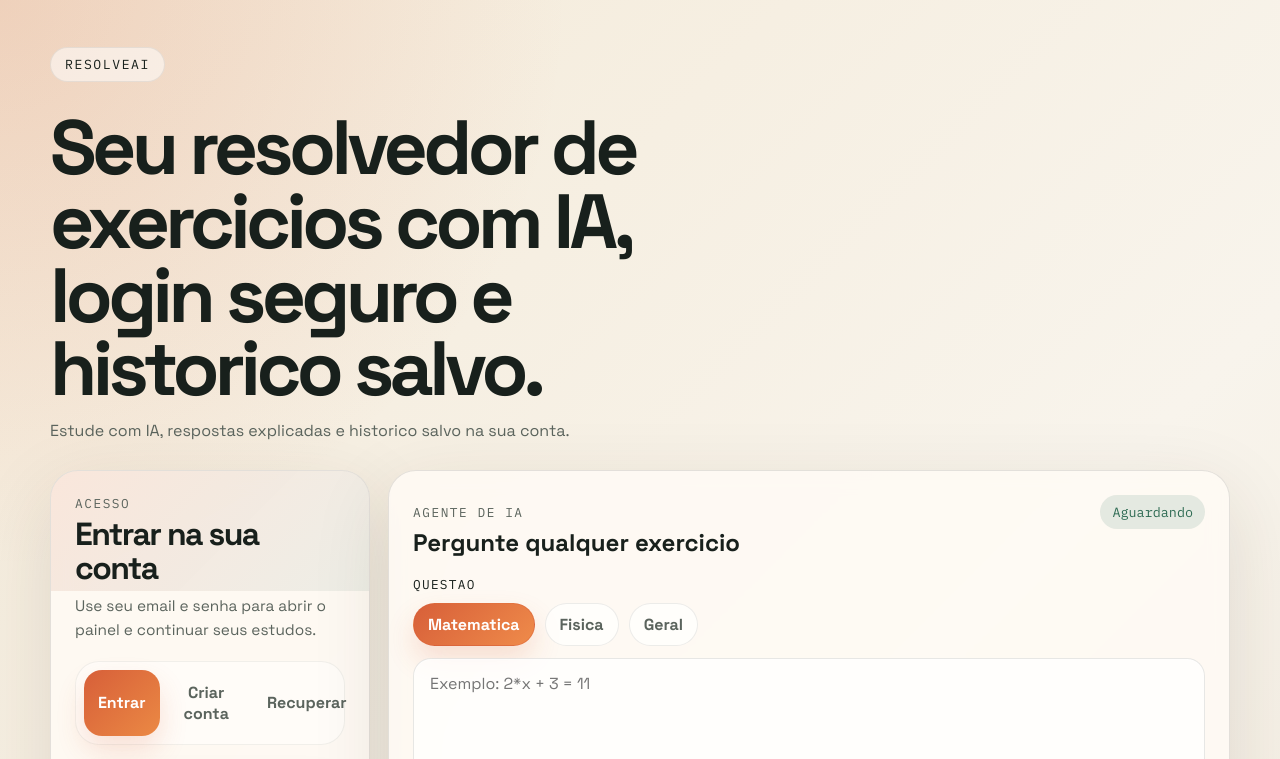
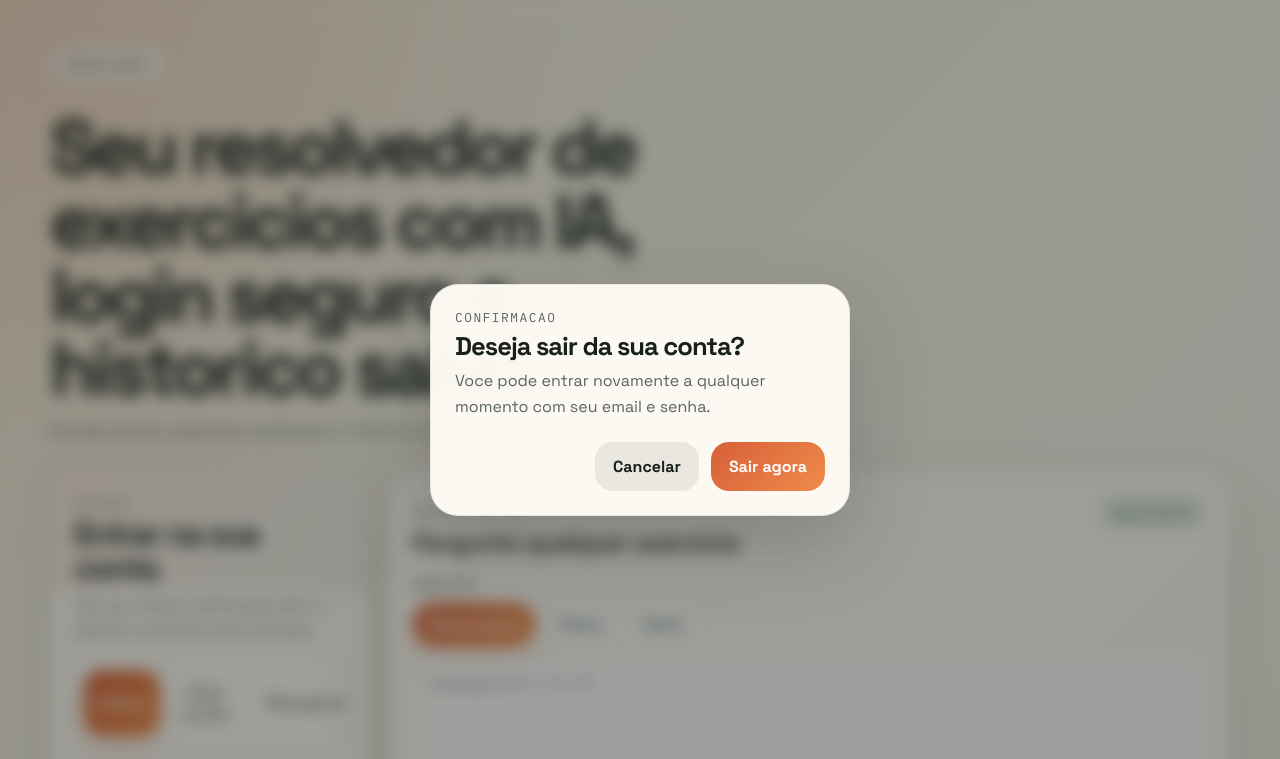
Before and after one commit to Dioguinho-max/Resolve_IA, a plain HTML site: page frontend/index.html in a window 1280 px wide. Shown: the top 759 px of the page. Drawn offline with Linux system fonts and the light colour scheme.

Commit message:
substitui confirmacao nativa de logout por modal

```diff
--- a/frontend/app.js
+++ b/frontend/app.js
@@ -12,6 +12,9 @@ const tabs = document.querySelectorAll(".tab");
 const userBox = document.getElementById("userBox");
 const userEmail = document.getElementById("userEmail");
 const logoutBtn = document.getElementById("logoutBtn");
+const logoutModal = document.getElementById("logoutModal");
+const logoutCancelBtn = document.getElementById("logoutCancelBtn");
+const logoutConfirmBtn = document.getElementById("logoutConfirmBtn");
 const questionInput = document.getElementById("questionInput");
 const solveBtn = document.getElementById("solveBtn");
 const newQuestionBtn = document.getElementById("newQuestionBtn");
@@ -73,6 +76,16 @@ function setToken(token) {
 
 function clearToken() {
   localStorage.removeItem(storageKey);
+}
+
+function openLogoutModal() {
+  logoutModal.classList.remove("hidden");
+  logoutModal.setAttribute("aria-hidden", "false");
+}
+
+function closeLogoutModal() {
+  logoutModal.classList.add("hidden");
+  logoutModal.setAttribute("aria-hidden", "true");
 }
 
 function setAuthMode(mode) {
@@ -479,8 +492,23 @@ resetPasswordBtn.addEventListener("click", async () => {
 });
 
 logoutBtn.addEventListener("click", () => {
+  openLogoutModal();
+});
+
+logoutCancelBtn.addEventListener("click", () => {
+  closeLogoutModal();
+});
+
+logoutConfirmBtn.addEventListener("click", () => {
+  closeLogoutModal();
   clearToken();
   setLoggedOutState();
+});
+
+logoutModal.addEventListener("click", (event) => {
+  if (event.target === logoutModal) {
+    closeLogoutModal();
+  }
 });
 
 solveBtn.addEventListener("click", async () => {
--- a/frontend/index.html
+++ b/frontend/index.html
@@ -171,6 +171,18 @@
     </footer>
   </main>
 
+  <div id="logoutModal" class="modal-backdrop hidden" aria-hidden="true">
+    <div class="modal-card" role="dialog" aria-modal="true" aria-labelledby="logoutModalTitle">
+      <p class="section-tag">Confirmacao</p>
+      <h3 id="logoutModalTitle">Deseja sair da sua conta?</h3>
+      <p class="modal-copy">Voce pode entrar novamente a qualquer momento com seu email e senha.</p>
+      <div class="modal-actions">
+        <button id="logoutCancelBtn" class="secondary" type="button">Cancelar</button>
+        <button id="logoutConfirmBtn" type="button">Sair agora</button>
+      </div>
+    </div>
+  </div>
+
   <script src="./config.js"></script>
   <script src="./app.js"></script>
 </body>
--- a/frontend/styles.css
+++ b/frontend/styles.css
@@ -549,6 +549,47 @@ select:focus {
   line-height: 1.6;
 }
 
+.modal-backdrop {
+  position: fixed;
+  inset: 0;
+  display: flex;
+  align-items: center;
+  justify-content: center;
+  padding: 24px;
+  background: rgba(24, 32, 28, 0.42);
+  backdrop-filter: blur(8px);
+  z-index: 40;
+}
+
+.modal-card {
+  width: min(100%, 420px);
+  padding: 24px;
+  border-radius: 28px;
+  background: rgba(255, 251, 245, 0.97);
+  border: 1px solid rgba(24, 32, 28, 0.08);
+  box-shadow: 0 28px 80px rgba(24, 32, 28, 0.2);
+}
+
+.modal-card h3 {
+  margin: 6px 0 8px;
+  font-size: 1.6rem;
+  line-height: 1.1;
+  letter-spacing: -0.04em;
+}
+
+.modal-copy {
+  margin: 0;
+  color: var(--muted);
+  line-height: 1.6;
+}
+
+.modal-actions {
+  display: flex;
+  justify-content: flex-end;
+  gap: 12px;
+  margin-top: 22px;
+}
+
 .footer-links {
   display: flex;
   gap: 16px;
```
